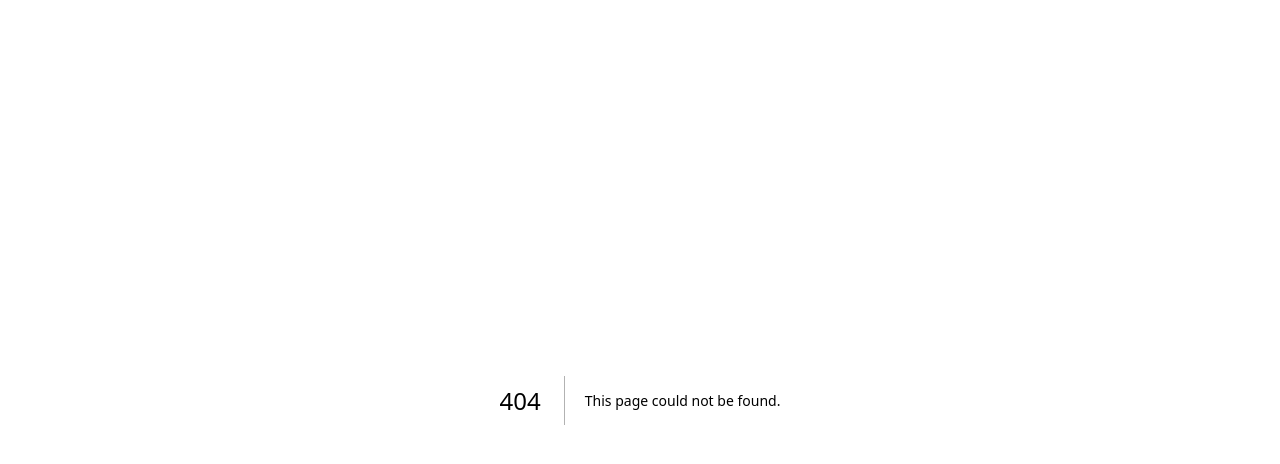
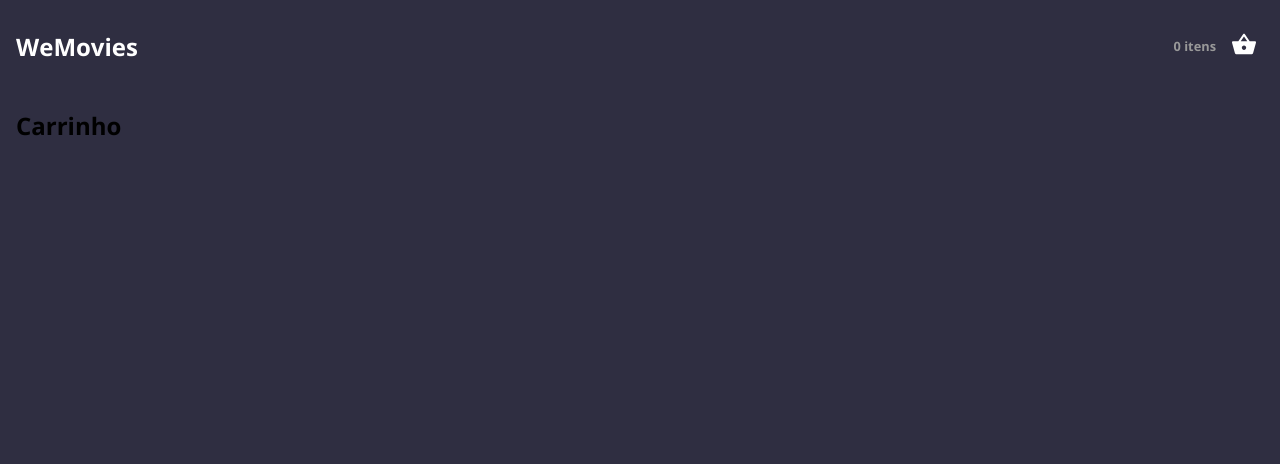
Before and after one commit to lazarok09/wefit-challenge, a Next.js app: page /carrinho in a window 1280 px wide. Before the commit this address had no page. Shown: the top 464 px of the page. Built offline with nearby package versions, Linux system fonts and the light colour scheme.

Commit message:
feat(Carrinho): add cart page

```diff
--- /dev/null
+++ b/src/app/carrinho/page.tsx
@@ -0,0 +1,11 @@
+export const meta: Metadata = {
+  title: "WeFit | carrinho",
+  description: "Filmes para toda a família",
+};
+
+import { CartTemplate } from "@/templates/Cart";
+import { Metadata } from "next";
+
+export default function Carrinho() {
+  return <CartTemplate />;
+}
--- a/src/app/page.tsx
+++ b/src/app/page.tsx
@@ -1,6 +1,6 @@
 export const meta: Metadata = {
-  title: "wefit home",
-  description: "filmes para toda a família",
+  title: "WeFit | Home",
+  description: "Filmes para toda a família",
 };
 
 import { HomeTemplate } from "@/templates/Home";
--- a/src/components/Header/index.tsx
+++ b/src/components/Header/index.tsx
@@ -1,5 +1,6 @@
 import Image from "next/image";
 import * as Styled from "./styles";
+import Link from "next/link";
 
 const SHOP_ICON = "/icons/shop.svg";
 
@@ -10,7 +11,9 @@ export const HeaderComponent = () => {
 
       <Styled.HeaderItems>
         <p>0 itens</p>
-        <Image src={SHOP_ICON} height={40} width={40} alt="icone de shop" />
+        <Link href="/carrinho">
+          <Image src={SHOP_ICON} height={40} width={40} alt="icone de shop" />
+        </Link>
       </Styled.HeaderItems>
     </Styled.HeaderWrapper>
   );
--- /dev/null
+++ b/src/containers/Cart/index.tsx
@@ -0,0 +1,3 @@
+export const CartContainer = () => {
+  return <h2>Carrinho</h2>;
+};
--- /dev/null
+++ b/src/templates/Cart/index.tsx
@@ -0,0 +1,16 @@
+import * as Styled from "./styles";
+import { Loading } from "@/components/Loading";
+import { HeaderComponent } from "@/components/Header";
+import { MoviesNotFounded } from "@/components/MoviesNotFounded";
+import { CartContainer } from "@/containers/Cart";
+
+export const CartTemplate = () => {
+  return (
+    <Styled.Wrapper>
+      <HeaderComponent />
+      <Styled.Content>
+        <CartContainer />
+      </Styled.Content>
+    </Styled.Wrapper>
+  );
+};
--- /dev/null
+++ b/src/templates/Cart/styles.ts
@@ -0,0 +1,18 @@
+"use client";
+import styled, { css } from "styled-components";
+
+export const Wrapper = styled.main`
+  ${({ theme }) => css`
+    background: ${theme.colors.darkBackground};
+    min-height: 100vh;
+  `}
+`;
+export const Content = styled.section`
+  ${() => css`
+    padding: 16px;
+    display: flex;
+    flex-direction: column;
+    justify-content: center;
+    gap: 16px;
+  `}
+`;
```
